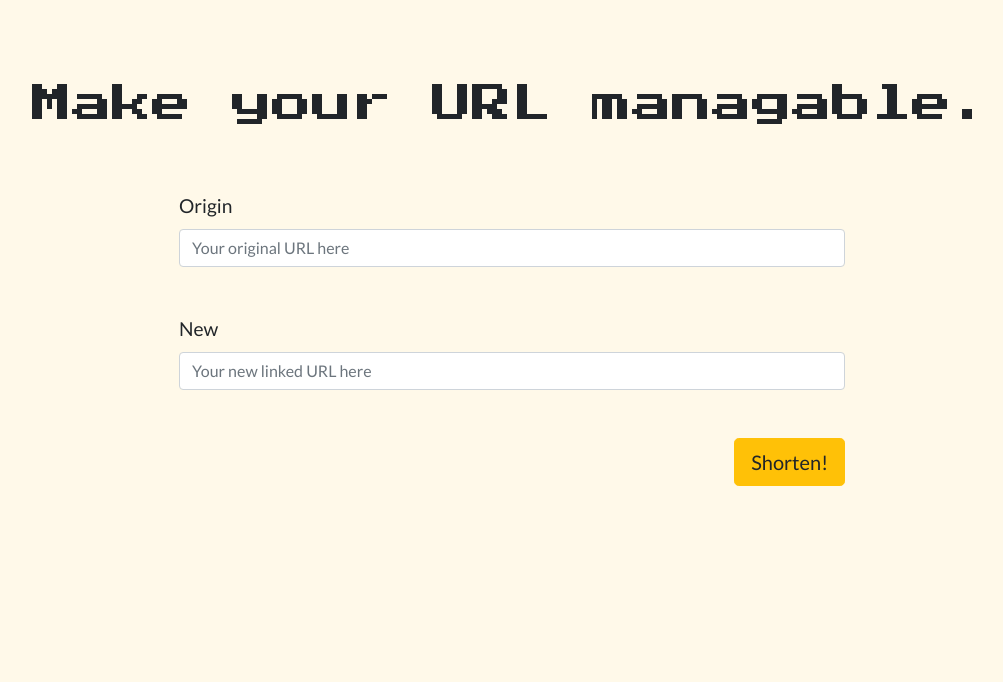
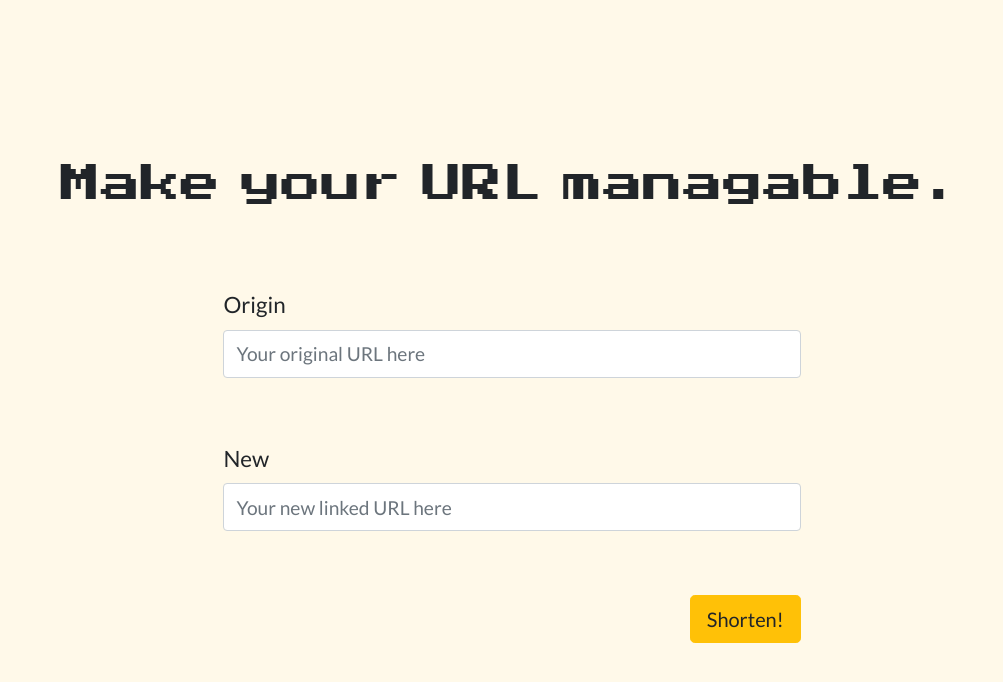
Before and after one commit to DylanMsK/Short, a Django app: page / in a window 1280 px wide. Shown: the top 682 px of the page, without its empty margins (128-1131 px from the left). Run offline with Django 3.2, Linux system fonts and the light colour scheme; some libraries are stand-ins or nearby versions.

Commit message:
index page css 수정

```diff
--- a/subs/forms.py
+++ b/subs/forms.py
@@ -10,6 +10,7 @@ class SubForm(forms.ModelForm):
                 attrs = {
                     'class': 'form-group',
                     'id': 'origin',
+                    'height': '3rem',
                     'placeholder': 'Your original URL here'
                 }
             ),
--- a/subs/templates/subs/index.html
+++ b/subs/templates/subs/index.html
@@ -1,46 +1,7 @@
+{% extends 'base.html' %}
 {% load bootstrap4 %}
 
-<!DOCTYPE html>
-<html lang="en">
-<head>
-  <meta charset="UTF-8">
-  <meta name="viewport" content="width=device-width, initial-scale=1.0">
-  <meta http-equiv="X-UA-Compatible" content="ie=edge">
-
-  <!-- Bootstrap -->
-  <link rel="stylesheet" href="https://stackpath.bootstrapcdn.com/bootstrap/4.3.1/css/bootstrap.min.css" integrity="sha384-ggOyR0iXCbMQv3Xipma34MD+dH/1fQ784/j6cY/iJTQUOhcWr7x9JvoRxT2MZw1T" crossorigin="anonymous">
-
-  <!-- Google Font -->
-  <link href="https://fonts.googleapis.com/css?family=Lato|Press+Start+2P&display=swap" rel="stylesheet">
-
-  <style>
-    body {
-      background-color: #fff9e9;
-      font-family: 'Lato', sans-serif;
-    }
-
-    .header {
-      font-family: 'Press Start 2P', cursive;
-      text-align: center;
-      margin: 5rem auto 4rem;
-    }
-
-    .url-form {
-      padding: 0 20%;
-    }
-
-    .url-form .form-group {
-      margin-bottom: 3rem;
-    }
-
-    .url-form label {
-      font-size: 120%;
-    }
-  </style>
-
-  <title>Document</title>
-</head>
-<body>
+{% block body %}
 <div class="container">
   <div class="header">
     <h1>Make your URL managable.</h1>
@@ -56,5 +17,4 @@
     </form>
   </div>
 </div>
-</body>
-</html>
+{% endblock %}
--- /dev/null
+++ b/templates/base.html
@@ -0,0 +1,52 @@
+<!DOCTYPE html>
+<html lang="en">
+<head>
+  <meta charset="UTF-8">
+  <meta name="viewport" content="width=device-width, initial-scale=1.0">
+  <meta http-equiv="X-UA-Compatible" content="ie=edge">
+
+  <!-- Bootstrap -->
+  <link rel="stylesheet" href="https://stackpath.bootstrapcdn.com/bootstrap/4.3.1/css/bootstrap.min.css" integrity="sha384-ggOyR0iXCbMQv3Xipma34MD+dH/1fQ784/j6cY/iJTQUOhcWr7x9JvoRxT2MZw1T" crossorigin="anonymous">
+
+  <!-- Google Font -->
+  <link href="https://fonts.googleapis.com/css?family=Lato|Press+Start+2P&display=swap" rel="stylesheet">
+
+  <style>
+    body {
+      background-color: #fff9e9;
+      font-family: 'Lato', sans-serif;
+      padding-top: 5rem;
+    }
+
+    .header {
+      font-family: 'Press Start 2P', cursive;
+      word-spacing: -1.2rem;
+      text-align: center;
+      margin: 5rem auto 5rem;
+    }
+
+    .url-form {
+      padding: 0 24%;
+    }
+
+    .url-form .form-group {
+      margin-bottom: 4rem;
+    }
+
+    .url-form label {
+      font-size: 140%;
+    }
+
+    .url-form input {
+      height: 3rem;
+      font-size: 1.2rem;
+    }
+  </style>
+
+<title>Document</title>
+</head>
+<body>
+  {% block body %}
+  {% endblock %}
+</body>
+</html>
```
Also changed, not shown: subs/templates/subs/redirect_url.html (deleted, +0 -12 lines), subs/templates/subs/shoten_complete.html (added). Lines whose indentation alone changed are shown as unchanged.
